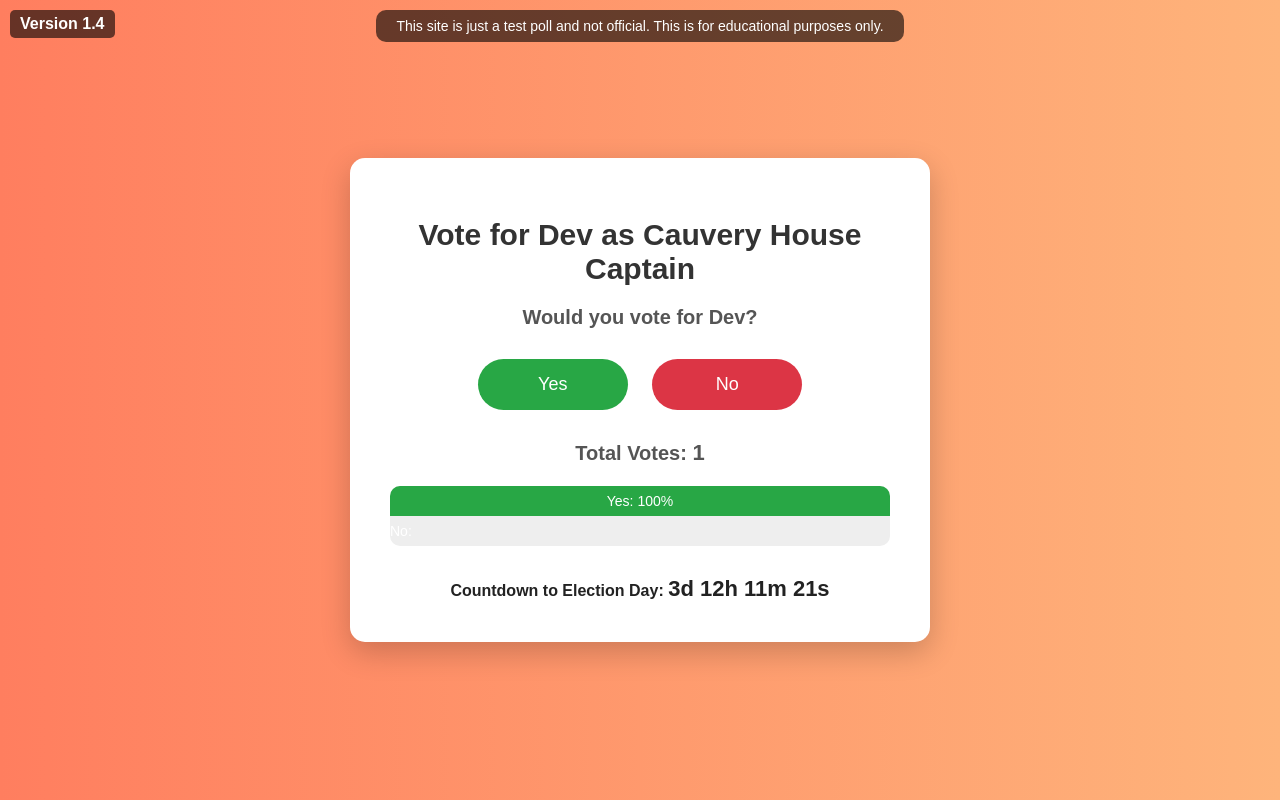
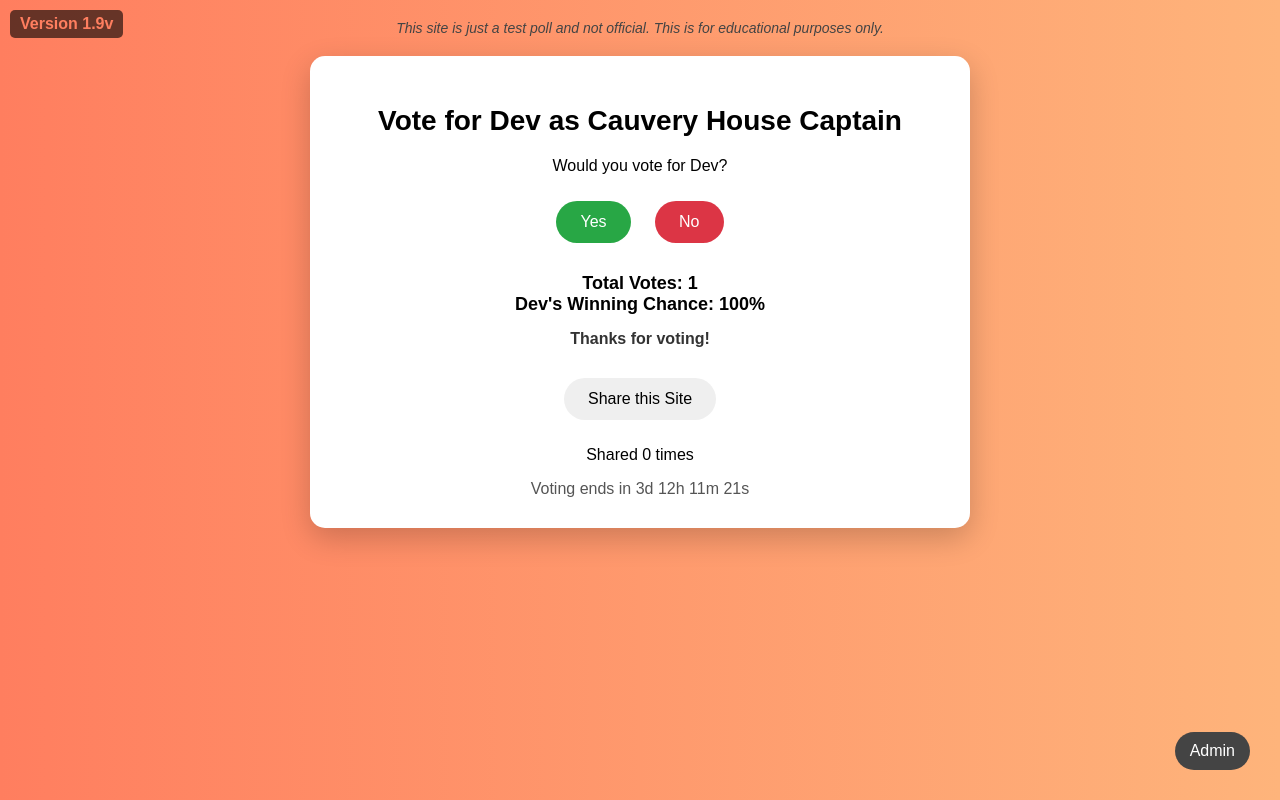
Before and after one commit to Vesni/Dev-Campaign, a plain HTML site: page index.html in a window 1280 px wide. Both pictures are taken after a click on the button "Yes". Drawn offline with Linux system fonts and the light colour scheme.

Commit message:
Update index.html

```diff
--- a/index.html
+++ b/index.html
@@ -7,66 +7,55 @@
     <style>
         body {
             font-family: 'Arial', sans-serif;
-            display: flex;
-            justify-content: center;
-            align-items: center;
-            flex-direction: column;
-            min-height: 100vh;
             margin: 0;
+            padding: 0;
             background: linear-gradient(to right, #ff7e5f, #feb47b);
-            color: #333;
-            padding: 20px;
-            box-sizing: border-box;
-        }
-
-        .disclaimer {
-            position: absolute;
-            top: 10px;
-            text-align: center;
-            font-size: 14px;
-            color: #fff;
-            background-color: rgba(0, 0, 0, 0.6);
-            padding: 8px 20px;
-            border-radius: 10px;
+            color: black;
         }
 
         .version-label {
-            position: absolute;
+            position: fixed;
             top: 10px;
             left: 10px;
             font-size: 16px;
-            color: #fff;
+            color: #ff7e5f;
             font-weight: bold;
             background-color: rgba(0, 0, 0, 0.6);
             padding: 5px 10px;
             border-radius: 5px;
         }
 
+        .disclaimer {
+            text-align: center;
+            font-size: 14px;
+            margin: 20px 10px 10px;
+            font-style: italic;
+            color: #444;
+        }
+
         .container {
+            max-width: 600px;
+            margin: 20px auto;
+            background-color: white;
+            padding: 30px;
+            border-radius: 15px;
+            box-shadow: 0 10px 30px rgba(0, 0, 0, 0.2);
             text-align: center;
-            padding: 40px;
-            background-color: white;
-            box-shadow: 0 10px 30px rgba(0, 0, 0, 0.2);
-            border-radius: 15px;
-            width: 90%;
-            max-width: 500px;
         }
 
         h1 {
-            font-size: 30px;
+            font-size: 28px;
             margin-bottom: 20px;
-            font-weight: bold;
         }
 
         button {
-            font-size: 18px;
-            padding: 15px 30px;
+            font-size: 16px;
+            padding: 12px 24px;
             margin: 10px;
             border: none;
-            border-radius: 50px;
+            border-radius: 25px;
             cursor: pointer;
             transition: all 0.3s ease;
-            width: 150px;
         }
 
         #yesBtn {
@@ -74,66 +63,88 @@
             color: white;
         }
 
+        #yesBtn:hover {
+            background-color: #218838;
+        }
+
         #noBtn {
             background-color: #dc3545;
             color: white;
         }
 
-        p {
-            font-size: 20px;
-            color: #555;
+        #noBtn:hover {
+            background-color: #c82333;
+        }
+
+        .stats {
+            font-size: 18px;
             margin-top: 20px;
             font-weight: bold;
         }
 
-        span {
-            font-size: 22px;
+        #thankYou {
+            margin-top: 15px;
+            color: #333;
             font-weight: bold;
         }
 
-        .bar-container {
-            width: 100%;
-            background: #eee;
-            border-radius: 10px;
-            overflow: hidden;
+        .share-section {
             margin-top: 20px;
-            font-size: 14px;
         }
 
-        .bar {
-            height: 30px;
-            line-height: 30px;
+        .admin-btn {
+            position: fixed;
+            bottom: 20px;
+            right: 20px;
+            background-color: #444;
             color: white;
-            text-align: center;
-            transition: width 0.5s ease;
+            padding: 10px 15px;
+            border: none;
+            border-radius: 20px;
+            cursor: pointer;
         }
 
-        .yes-bar {
-            background: #28a745;
+        .admin-panel {
+            display: none;
+            position: fixed;
+            top: 50%;
+            left: 50%;
+            transform: translate(-50%, -50%);
+            background-color: white;
+            padding: 30px;
+            box-shadow: 0 0 20px rgba(0,0,0,0.3);
+            border-radius: 15px;
+            text-align: center;
         }
 
-        .no-bar {
-            background: #dc3545;
+        .admin-panel input[type='password'] {
+            padding: 10px;
+            margin-bottom: 10px;
+            width: 80%;
         }
 
-        #thankYouMessage {
-            display: none;
-            font-size: 18px;
-            color: #333;
-            margin-top: 15px;
+        .admin-panel button {
+            margin-top: 10px;
         }
 
-        #countdown {
-            margin-top: 30px;
+        .overlay {
+            display: none;
+            position: fixed;
+            top: 0; left: 0;
+            width: 100%; height: 100%;
+            background: rgba(0,0,0,0.5);
+        }
+
+        .countdown {
             font-size: 16px;
-            color: #222;
-            font-weight: bold;
+            margin-top: 10px;
+            color: #555;
         }
     </style>
 </head>
 <body>
+    <div class="version-label">Version 1.9v</div>
     <div class="disclaimer">This site is just a test poll and not official. This is for educational purposes only.</div>
-    <div class="version-label">Version 1.4</div>
 
     <div class="container">
         <h1>Vote for Dev as Cauvery House Captain</h1>
@@ -141,78 +152,115 @@
         <button id="yesBtn">Yes</button>
         <button id="noBtn">No</button>
 
-        <p>Total Votes: <span id="voteCount">0</span></p>
-        <div class="bar-container">
-            <div class="bar yes-bar" id="yesBar" style="width: 0%">Yes: 0%</div>
-            <div class="bar no-bar" id="noBar" style="width: 0%">No: 0%</div>
+        <div class="stats">
+            Total Votes: <span id="voteCount">0</span><br>
+            Dev's Winning Chance: <span id="possibility">0%</span>
         </div>
 
-        <div id="thankYouMessage">✅ Thank you for voting!</div>
-        <div id="countdown">Countdown to Election Day: <span id="time"></span></div>
+        <p id="thankYou"></p>
+
+        <div class="share-section">
+            <button onclick="shareSite()">Share this Site</button>
+            <p>Shared <span id="shareCount">0</span> times</p>
+        </div>
+
+        <div class="countdown" id="countdown"></div>
     </div>
 
+    <div class="overlay" id="overlay"></div>
+    <div class="admin-panel" id="adminPanel">
+        <h3>Admin Panel</h3>
+        <input type="password" id="adminPass" placeholder="Enter Password" />
+        <br>
+        <button onclick="checkAdmin()">Submit</button>
+        <div id="adminControls" style="display:none;">
+            <button onclick="resetVotes()">Reset Votes</button>
+            <button onclick="resetShareCount()">Reset Shares</button>
+        </div>
+    </div>
+    <button class="admin-btn" onclick="showAdminPanel()">Admin</button>
+
     <script>
-        let yesBtn = document.getElementById('yesBtn');
-        let noBtn = document.getElementById('noBtn');
-        let voteCount = document.getElementById('voteCount');
-        let yesBar = document.getElementById('yesBar');
-        let noBar = document.getElementById('noBar');
-        let thankYouMessage = document.getElementById('thankYouMessage');
+        let totalVotes = 0;
+        let yesVotes = 0;
+        let noVotes = 0;
+        let shareCount = 0;
 
-        let votes = JSON.parse(localStorage.getItem('votes')) || { yes: 0, no: 0 };
+        const voteCount = document.getElementById('voteCount');
+        const possibility = document.getElementById('possibility');
+        const thankYou = document.getElementById('thankYou');
+        const shareDisplay = document.getElementById('shareCount');
 
-        function updateUI() {
-            let totalVotes = votes.yes + votes.no;
+        function updateStats() {
             voteCount.textContent = totalVotes;
-
-            let yesPercent = totalVotes ? Math.round((votes.yes / totalVotes) * 100) : 0;
-            let noPercent = totalVotes ? 100 - yesPercent : 0;
-
-            yesBar.style.width = yesPercent + '%';
-            yesBar.textContent = 'Yes: ' + yesPercent + '%';
-
-            noBar.style.width = noPercent + '%';
-            noBar.textContent = 'No: ' + noPercent + '%';
+            let percent = totalVotes ? Math.round((yesVotes / totalVotes) * 100) : 0;
+            possibility.textContent = percent + "%";
         }
 
-        function showThankYou() {
-            thankYouMessage.style.display = 'block';
-            setTimeout(() => {
-                thankYouMessage.style.display = 'none';
-            }, 2000);
+        document.getElementById('yesBtn').onclick = function() {
+            totalVotes++;
+            yesVotes++;
+            updateStats();
+            thankYou.textContent = "Thanks for voting!";
+        };
+
+        document.getElementById('noBtn').onclick = function() {
+            totalVotes++;
+            noVotes++;
+            updateStats();
+            thankYou.textContent = "Thanks for voting!";
+        };
+
+        function shareSite() {
+            shareCount++;
+            shareDisplay.textContent = shareCount;
+            alert("Link copied! Share it with your friends.");
         }
 
-        yesBtn.onclick = function () {
-            votes.yes++;
-            localStorage.setItem('votes', JSON.stringify(votes));
-            updateUI();
-            showThankYou();
-        };
+        function showAdminPanel() {
+            document.getElementById('overlay').style.display = 'block';
+            document.getElementById('adminPanel').style.display = 'block';
+        }
 
-        noBtn.onclick = function () {
-            votes.no++;
-            localStorage.setItem('votes', JSON.stringify(votes));
-            updateUI();
-            showThankYou();
-        };
+        function checkAdmin() {
+            const pass = document.getElementById('adminPass').value;
+            if (pass === 'Vesni@2025') {
+                document.getElementById('adminControls').style.display = 'block';
+            } else {
+                alert("Incorrect password.");
+            }
+        }
 
-        updateUI();
+        function resetVotes() {
+            totalVotes = 0;
+            yesVotes = 0;
+            noVotes = 0;
+            updateStats();
+            thankYou.textContent = "Votes reset.";
+        }
+
+        function resetShareCount() {
+            shareCount = 0;
+            shareDisplay.textContent = shareCount;
+        }
 
         // Countdown Timer
-        const countdown = document.getElementById("time");
-        const targetDate = new Date("2025-04-24T00:00:00").getTime();
-
-        setInterval(() => {
-            const now = new Date().getTime();
-            const distance = targetDate - now;
-
-            const days = Math.floor(distance / (1000 * 60 * 60 * 24));
-            const hours = Math.floor((distance % (1000 * 60 * 60 * 24)) / (1000 * 60 * 60));
-            const minutes = Math.floor((distance % (1000 * 60 * 60)) / (1000 * 60));
-            const seconds = Math.floor((distance % (1000 * 60)) / 1000);
-
-            countdown.innerHTML = `${days}d ${hours}h ${minutes}m ${seconds}s`;
-        }, 1000);
+        const countdownEl = document.getElementById('countdown');
+        const endDate = new Date('2025-04-24T00:00:00');
+        function updateCountdown() {
+            const now = new Date();
+            const diff = endDate - now;
+            if (diff <= 0) {
+                countdownEl.textContent = "The voting has ended.";
+                return;
+            }
+            const days = Math.floor(diff / (1000 * 60 * 60 * 24));
+            const hours = Math.floor((diff / (1000 * 60 * 60)) % 24);
+            const minutes = Math.floor((diff / (1000 * 60)) % 60);
+            const seconds = Math.floor((diff / 1000) % 60);
+            countdownEl.textContent = `Voting ends in ${days}d ${hours}h ${minutes}m ${seconds}s`;
+        }
+        setInterval(updateCountdown, 1000);
     </script>
 </body>
 </html>
```
